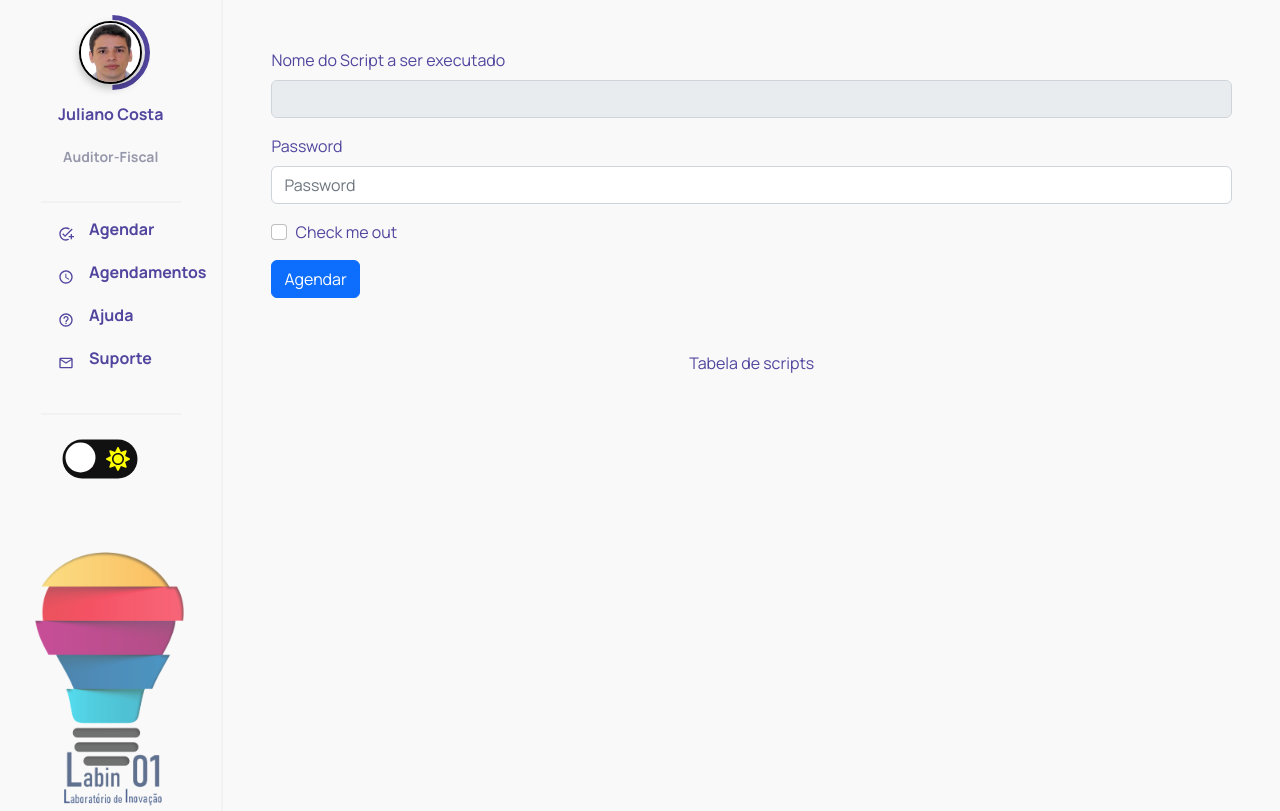
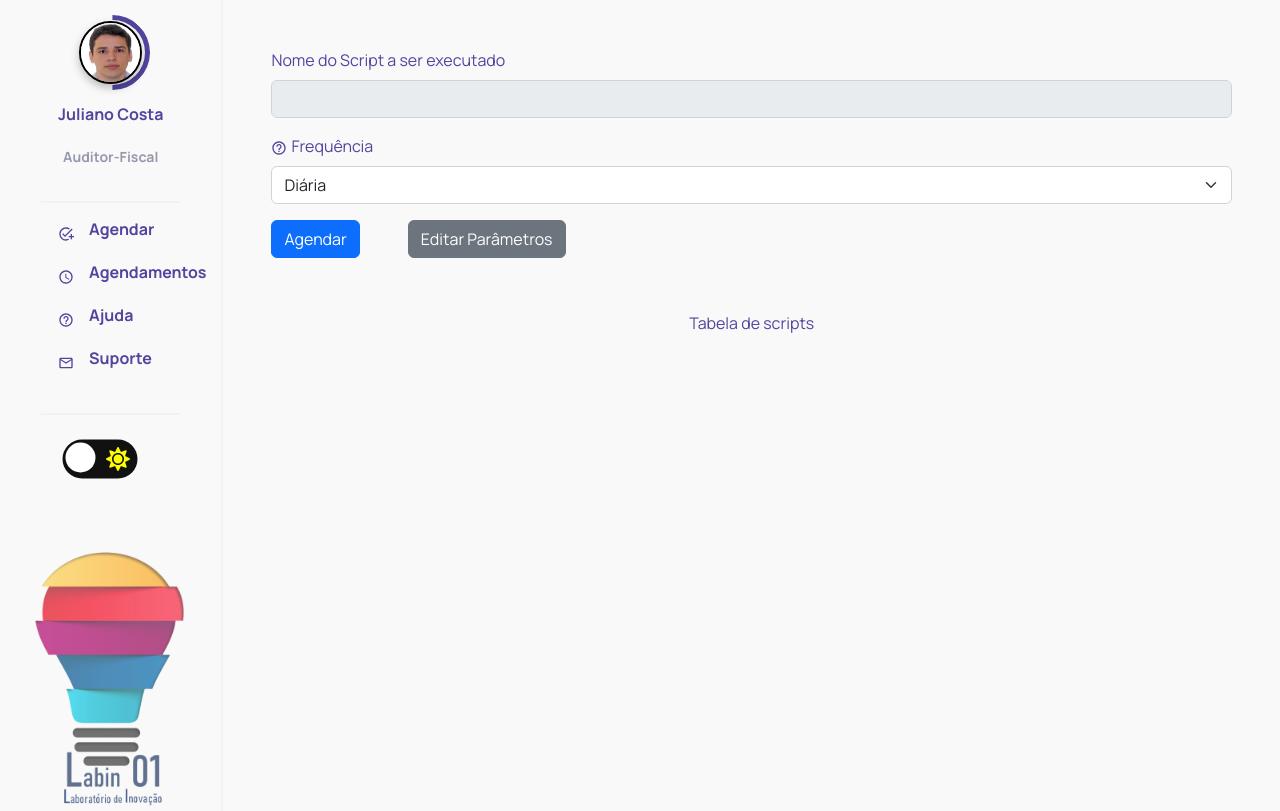
Before and after one commit to julianohcosta/script-scheduler, a React (Create React App) app: page / in a window 1280 px wide. Both pictures are taken after a click on the item "Agendar". Built offline with nearby package versions, Linux system fonts and the light colour scheme.

Commit message:
Include Bootstrap

```diff
--- a/src/components/Agendar.jsx
+++ b/src/components/Agendar.jsx
@@ -1,8 +1,25 @@
 import Button from 'react-bootstrap/Button';
 import Form from 'react-bootstrap/Form';
+import OverlayTrigger from 'react-bootstrap/OverlayTrigger';
+import Tooltip from 'react-bootstrap/Tooltip';
+import {MdOutlineHelpOutline} from "react-icons/md";
 import './Agendar.css'
 
 const Agendar = () => {
+
+  const onAgendar = (e) => {
+    e.preventDefault();
+  }
+
+  const onEditParams = (e) => {
+    e.preventDefault();
+  }
+  const renderTooltip = (props, text) => (
+    <Tooltip id="button-tooltip" {...props}>
+      {text}
+    </Tooltip>
+  );
+
   return (
     <div className='container-agendar'>
       <div className='container-agendar--form'>
@@ -11,17 +28,28 @@ const Agendar = () => {
             <Form.Label>Nome do Script a ser executado</Form.Label>
             <Form.Control type="text" disabled/>
           </Form.Group>
-
-            <Form.Group className="mb-3" controlId="formBasicPassword">
-              <Form.Label>Password</Form.Label>
-              <Form.Control type="password" placeholder="Password" />
+          <Form.Group className="mb-3">
+              <MdOutlineHelpOutline/>
+            <Form.Label className='mx-1'>Frequência</Form.Label>
+            <Form.Select>
+              <option>Diária</option>
+              <option>Semanal</option>
+              <option>Mensal</option>
+            </Form.Select>
           </Form.Group>
-            <Form.Group className="mb-3" controlId="formBasicCheckbox">
-              <Form.Check type="checkbox" label="Check me out" />
-            </Form.Group>
-            <Button variant="primary" type="submit">
+          <Button variant="primary" type="submit" onClick={onAgendar}>
             Agendar
           </Button>
+          <OverlayTrigger
+            placement="bottom"
+            delay={{show: 250, hide: 400}}
+            overlay={(props) => renderTooltip(props, 'Edite os parâmetros do script')}
+            defaultShow={false}
+          >
+            <Button variant="secondary" type="submit" onClick={onEditParams} className='mx-5'>
+              Editar Parâmetros
+            </Button>
+          </OverlayTrigger>
         </Form>
       </div>
 
```
Lines whose indentation alone changed are shown as unchanged.
